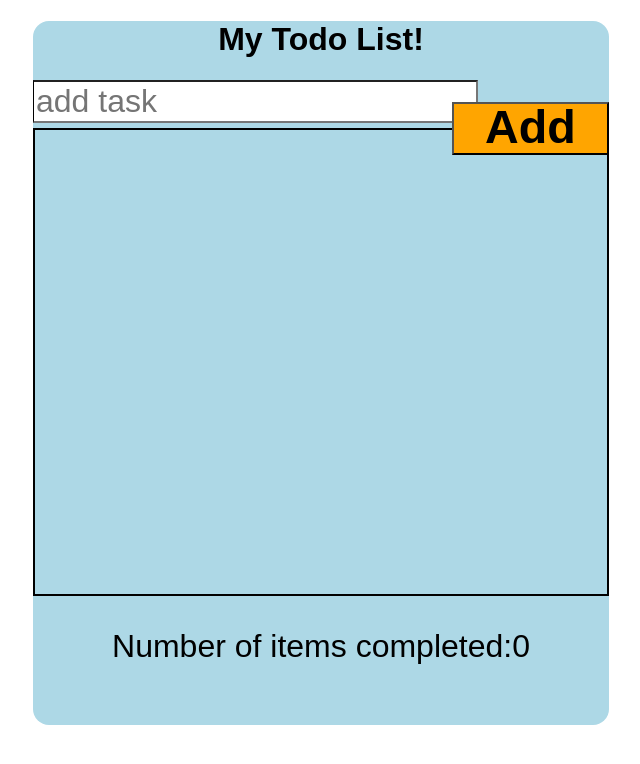
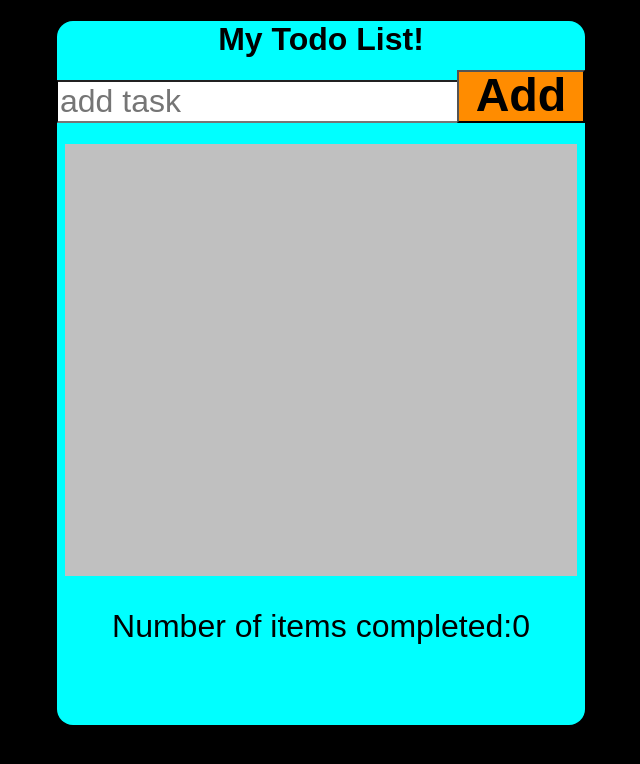
Before and after one commit to jawadalikhel/Projects, a React (Create React App) app in the folder todo-list-full-stack/: page / in a window 1280 px wide. Shown: the top 764 px of the page, without its empty margins (319-959 px from the left). Built offline with nearby package versions, Linux system fonts and the light colour scheme.

Commit message:
finsih with the todoList app

```diff
--- a/todo-list-full-stack/src/App.css
+++ b/todo-list-full-stack/src/App.css
@@ -1,32 +1,6 @@
 .App {
   text-align: center;
+  /* background-color: black;
+  height: 47.2em;
+  margin-top: -1.5em; */
 }
-
-.App-logo {
-  animation: App-logo-spin infinite 20s linear;
-  height: 40vmin;
-}
-
-.App-header {
-  background-color: #282c34;
-  min-height: 100vh;
-  display: flex;
-  flex-direction: column;
-  align-items: center;
-  justify-content: center;
-  font-size: calc(10px + 2vmin);
-  color: white;
-}
-
-.App-link {
-  color: #61dafb;
-}
-
-@keyframes App-logo-spin {
-  from {
-    transform: rotate(0deg);
-  }
-  to {
-    transform: rotate(360deg);
-  }
-}
--- a/todo-list-full-stack/src/TodoComponent/ListTodos/style.css
+++ b/todo-list-full-stack/src/TodoComponent/ListTodos/style.css
@@ -3,15 +3,15 @@
   /* border: 5px solid black; */
   height: 27em;
   overflow:scroll;
-  color:
 }
 
 
 .outer-div {
-  background-color: cyan;
-  /* background-color: black; */
-  padding: 10px;
+  background-color: white;
+  /* border-bottom: 5px dotted black; */
+  padding: 25px;
   height: 50px;
+  overflow: scroll;
 }
 
 .input[type=checkbox] {
--- a/todo-list-full-stack/src/TodoComponent/index.js
+++ b/todo-list-full-stack/src/TodoComponent/index.js
@@ -48,7 +48,7 @@ class TodoContainer extends Component {
 
         <div className="form">
           <form onSubmit={this.onSubmit} >
-            <input className="inputBox" value={this.state.term} onChange={this.handleChange} placeholder="add task"/><br/>
+            <input className="inputBox" value={this.state.term} onChange={this.handleChange} placeholder="add task"/>
             <button className="add"><h1>Add</h1></button>
           </form>
         </div>
--- a/todo-list-full-stack/src/TodoComponent/style.css
+++ b/todo-list-full-stack/src/TodoComponent/style.css
@@ -1,15 +1,14 @@
 #MainContainer {
-  background-color: lightblue;
+  /* background-color: lightblue; */
   /* background-color: silver; */
   /* background-color: grey; */
   /* background-color: black; */
   /* border: 1px solid black; */
-  /* background-color: lightcyan; */
+  background-color: cyan;
   border-radius: 1em;
   height: 44em;
-  width: 36em;
+  width: 33em;
   margin: auto;
-  /* margin-top: 4em; */
   text-decoration: none;
 }
 
@@ -20,7 +19,10 @@
 } */
 
 .mainCenter {
-  border: 2px solid black;
+  /* border: 2px solid black; */
+  background-color: silver;
+  width: 32em;
+  margin: auto;
 }
 
 .form {
@@ -29,20 +31,28 @@
 }
 
 .inputBox {
+  position: relative;
   /* background-color: green; */
   border-left: 1px solid black;
   /* border-radius: 10%; */
   float: left;
-  width: 13.7em;
+  width: 13em;
   font-size: 2em;
+
 }
 
 .add {
+  position: relative;
+  background-color: darkorange;
+  width: 9.6em;
+  height: 4em;
+  float: right;
+  margin-top: -4em;
+  margin-left: 2em;
+}
+
+.add:hover {
   background-color: orange;
-  float: right;
-  width: 11.8em;
-  height: 4em;
-  margin-top: -1.6em;
 }
 
 .add h1 {
--- a/todo-list-full-stack/src/index.css
+++ b/todo-list-full-stack/src/index.css
@@ -7,6 +7,7 @@ body {
   /* padding: 10%; */
   /* background-color: #66CCFF; */
   font-family: sans-serif;
+  background-color: black;
 }
 
 .App {
```
